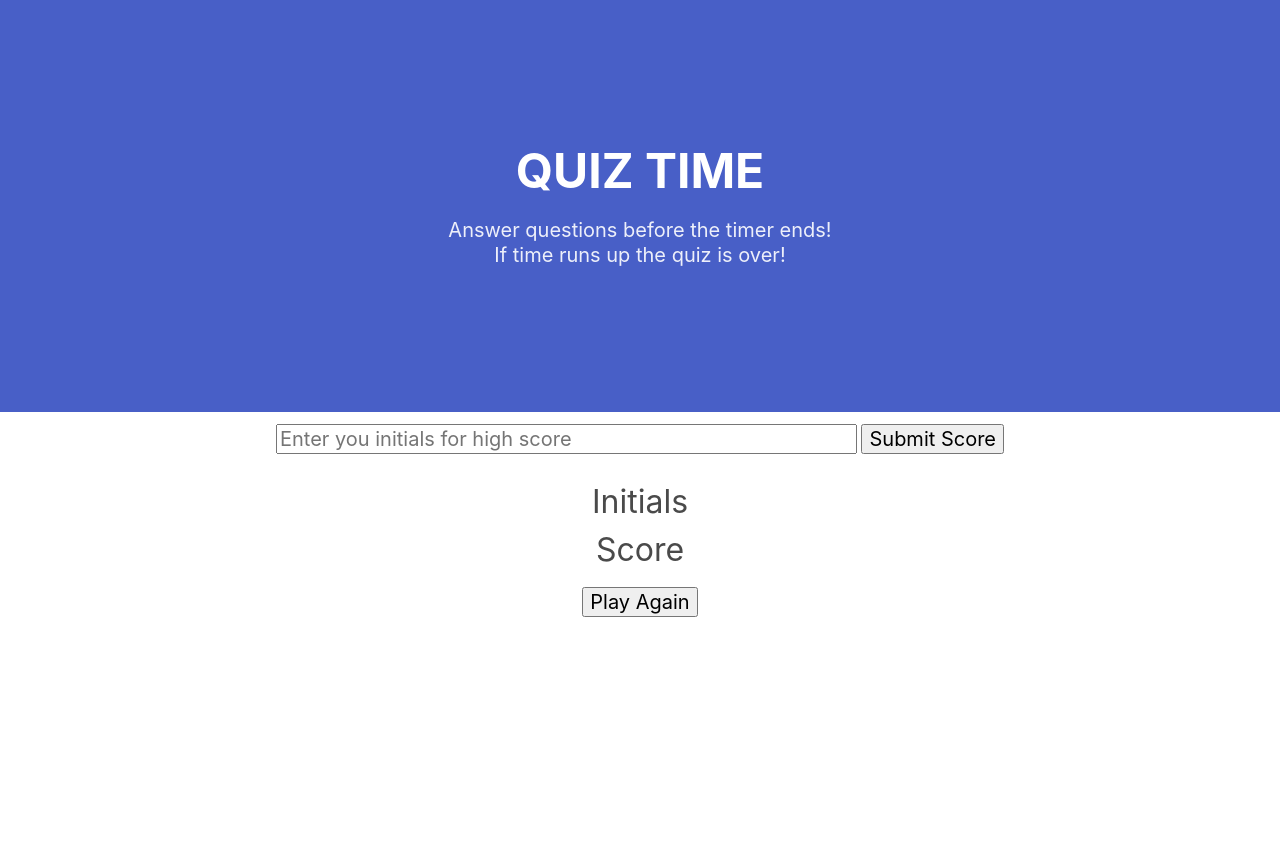
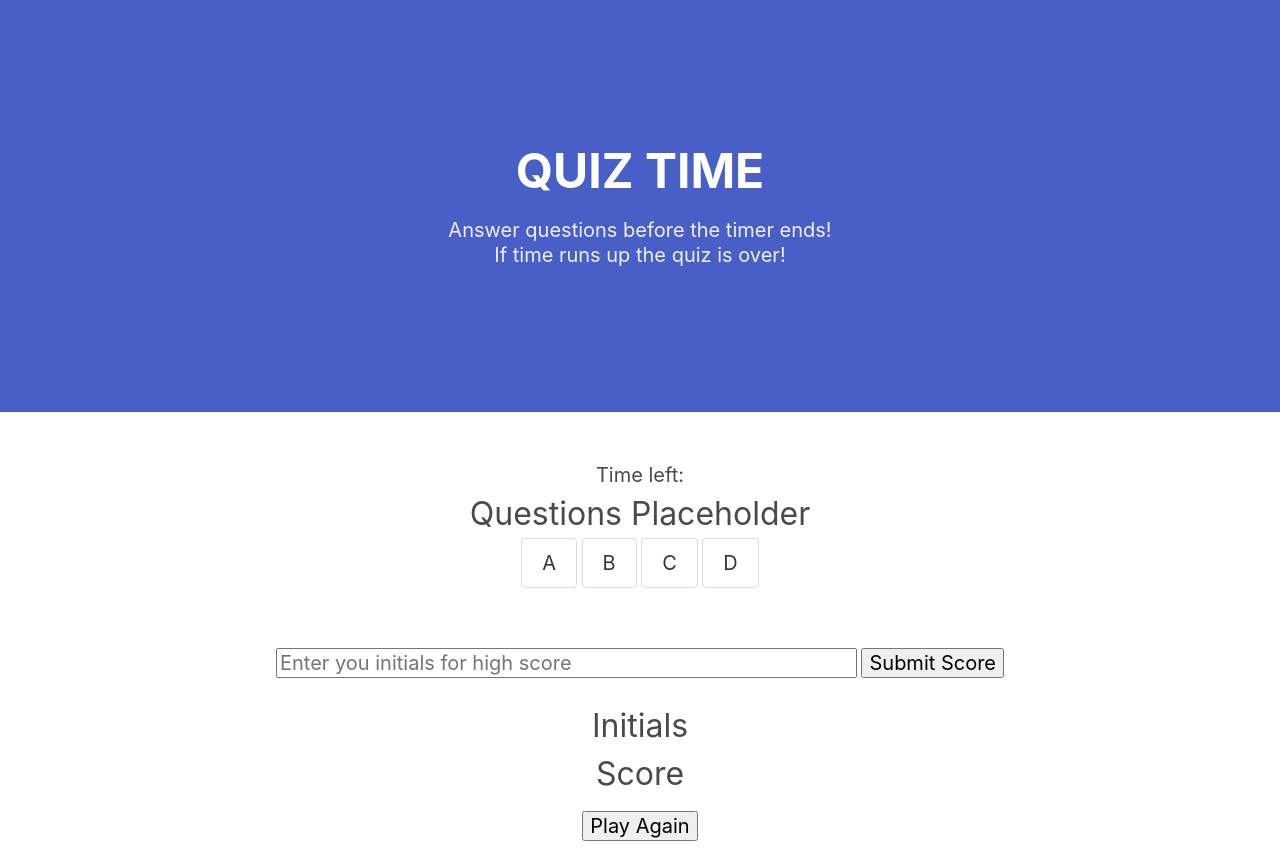
Before and after one commit to EmanuelSilvaLopez/coding-quiz-ESL, a plain HTML site: page index.html in a window 1280 px wide. Before the commit the page ends 800 px from the top, so only its background shows below. Drawn offline with nearby package versions, Linux system fonts and the light colour scheme.

Commit message:
question styles

```diff
--- a/index.html
+++ b/index.html
@@ -26,18 +26,18 @@
 		</div>
 	</section>
 
-	<section class="section has-text-centered is-hidden" id="quiz-container">
+	<section class="section has-text-centered " id="quiz-container">
 
-		<div id="timer">Time left: </div>
+		<div class="is-size-5" id="timer">Time left: </div>
 
-		<div class="has-text-centered" id="questions">
+		<div class="has-text-centered is-size-3" id="questions">
 			<p>Questions Placeholder</p>
 		</div>
 
-		<button class="button" id="a" onclick="checkAnswer('a')">A</button>
-		<button class="button" id="b" onclick="checkAnswer('b')">B</button>
-		<button class="button" id="c" onclick="checkAnswer('c')">C</button>
-		<button class="button" id="d" onclick="checkAnswer('d')">D</button>
+		<button class="button is-size-5" id="a" onclick="checkAnswer('a')">A</button>
+		<button class="button is-size-5" id="b" onclick="checkAnswer('b')">B</button>
+		<button class="button is-size-5" id="c" onclick="checkAnswer('c')">C</button>
+		<button class="button is-size-5" id="d" onclick="checkAnswer('d')">D</button>
 
 		<div id="result"></div>
 
```
